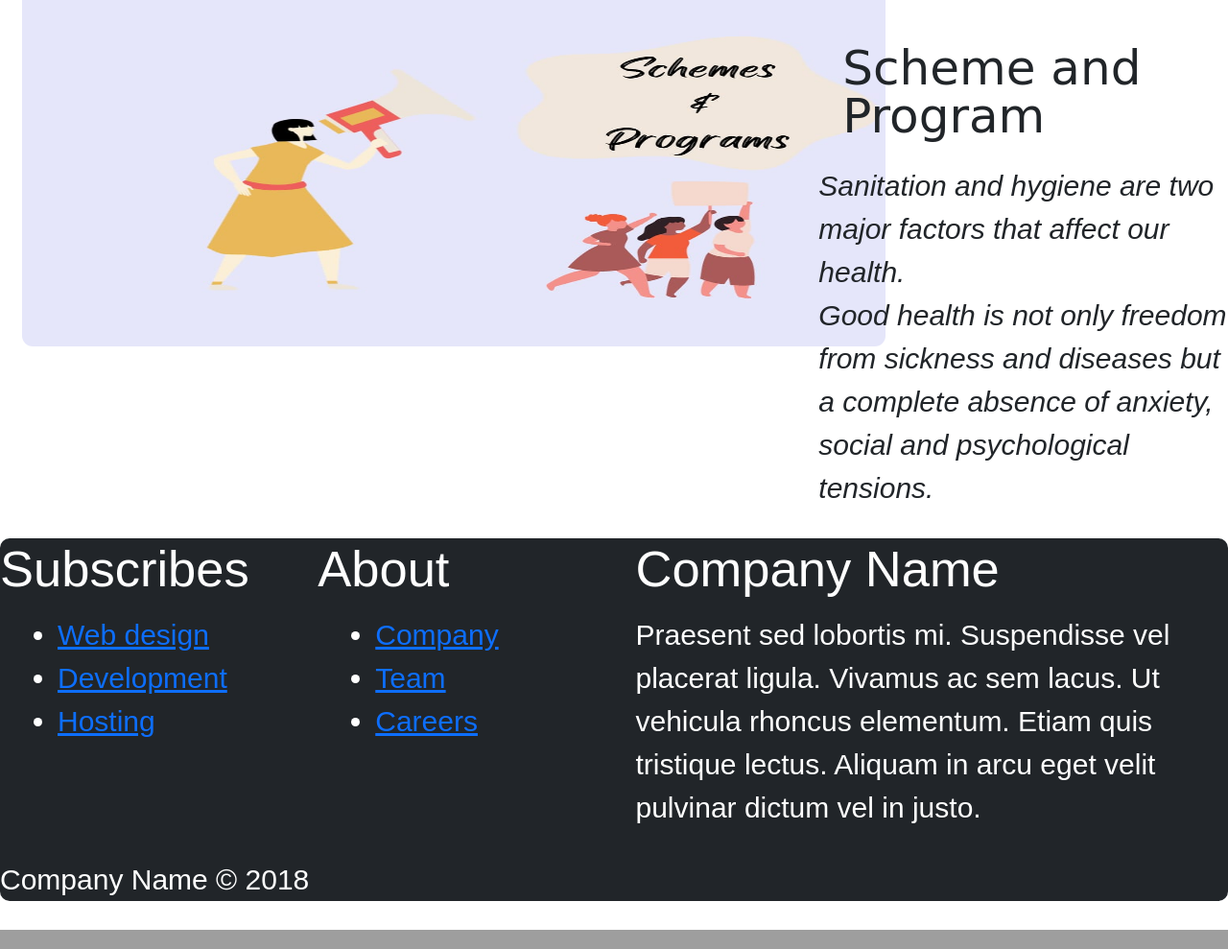
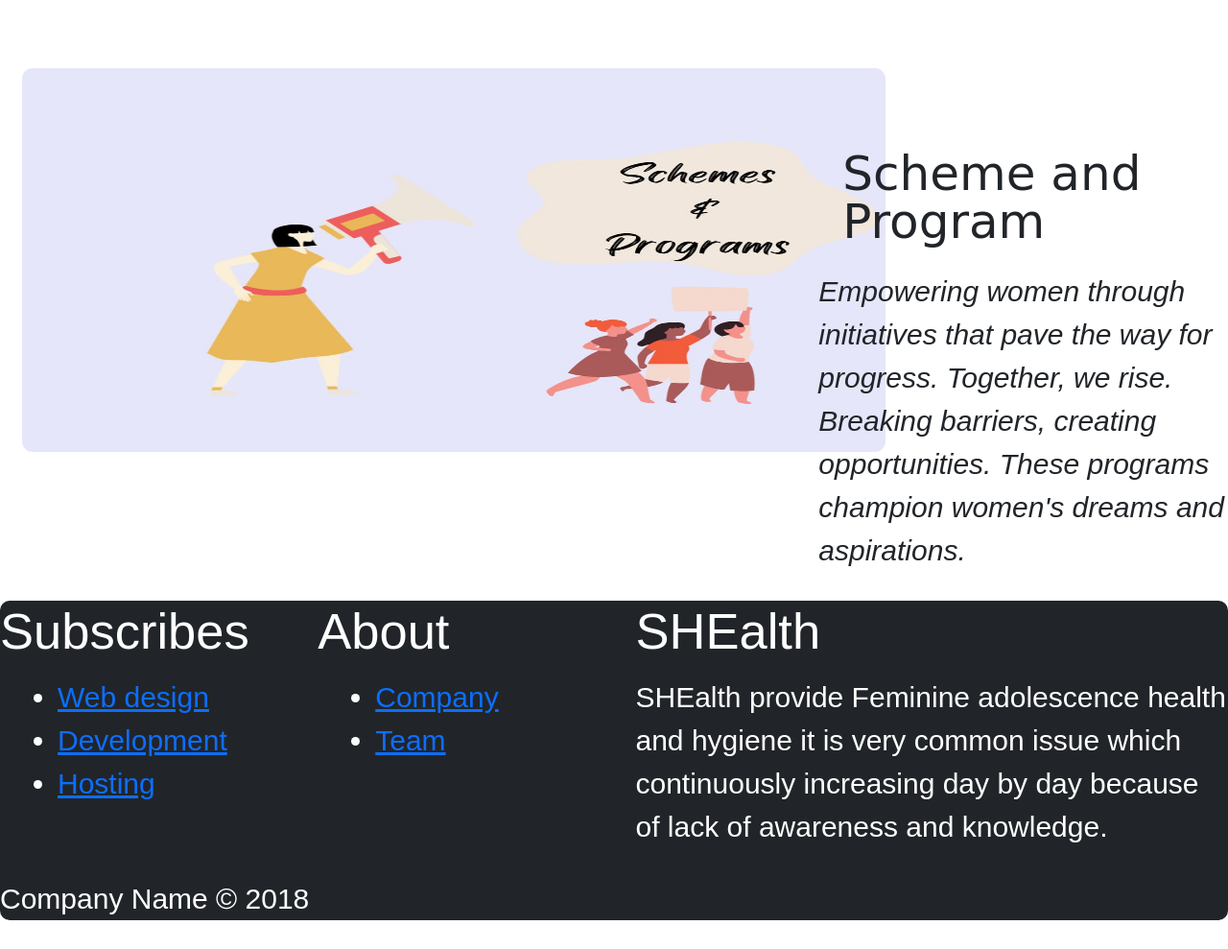
Before and after one commit to KanchanSingh21/SHEalth-project, a Django app: template templates/index.html in a window 1280 px wide; the page is wider, and only the part inside the window is pictured. Shown: the part 2514-3503 px from the top of that part at 96% size. Run offline with Django 3.2, Linux system fonts and the light colour scheme; the template is opened without the code that fills it, so the values that code supplies are empty.

Commit message:
Update index.html

```diff
--- a/templates/index.html
+++ b/templates/index.html
@@ -142,10 +142,8 @@
                         <div class="col-sm-6" style=" justify-content:center; align-items:center;padding:100px 0px 0px 0px; ">
                             <h1>HEALTH</h1>
                             <p class="fst-italic">
-                                Sanitation and hygiene are two major factors that affect our health. <br>
-                                Good health is not only freedom from sickness and diseases but a complete absence of anxiety, social
-                                and
-                                psychological tensions.
+                                  I'm interested in women’s health because I’m a woman. Empower your wellness journey, because a healthy woman is a powerful force of nature. Radiate good vibes by taking care of your mind, body, and spirit. Empower your wellness journey, because a healthy woman is a powerful force of nature. Health is the greatest wealth.
+                                Come and learn about your Health.
                             </p>
                         </div>
                 </div>
@@ -156,10 +154,8 @@
                         <div class="col-sm-4" style=" justify-content:center; align-items:center;padding:100px 0px 0px 0px;">
                             <h1>Learning</h1>
                             <p class="fst-italic">
-                                Sanitation and hygiene are two major factors that affect our health. <br>
-                                Good health is not only freedom from sickness and diseases but a complete absence of anxiety, social
-                                and
-                                psychological tensions.
+                               Empowered women empower through education. Lifelong learning is the key to unlocking boundless potential. To educate girls is to reduce poverty.
+                                Let's Come and learn about feminine adolescence health and hygiene.
                             </p>
                         </div>
                         <div class="col-sm-8" >
@@ -178,10 +174,7 @@
                         <div class="col-sm-4" style=" justify-content:center; align-items:center;padding:100px 0px 0px 0px;">
                             <h1>Scheme and Program</h1>
                             <p class="fst-italic">
-                                Sanitation and hygiene are two major factors that affect our health. <br>
-                                Good health is not only freedom from sickness and diseases but a complete absence of anxiety, social
-                                and
-                                psychological tensions.
+                                Empowering women through initiatives that pave the way for progress. Together, we rise. Breaking barriers, creating opportunities. These programs champion women's dreams and aspirations.
                             </p>
                         </div>
                 </div>
@@ -209,12 +202,11 @@
                             <ul>
                                 <li><a href="#">Company</a></li>
                                 <li><a href="#">Team</a></li>
-                                <li><a href="#">Careers</a></li>
                             </ul>
                     </div>
                     <div class="col-md-6 item text">
-                        <h3>Company Name</h3>
-                        <p>Praesent sed lobortis mi. Suspendisse vel placerat ligula. Vivamus ac sem lacus. Ut vehicula rhoncus elementum. Etiam quis tristique lectus. Aliquam in arcu eget velit pulvinar dictum vel in justo.</p>
+                         <h3>SHEalth</h3>
+                        <p>SHEalth provide Feminine adolescence health and hygiene it is very common issue which continuously increasing day by day because of lack of awareness and knowledge.</div>
                     </div>
                     <div class="col item social">
                         <a href="#"><i class="icon ion-social-facebook"></i></a>
```
